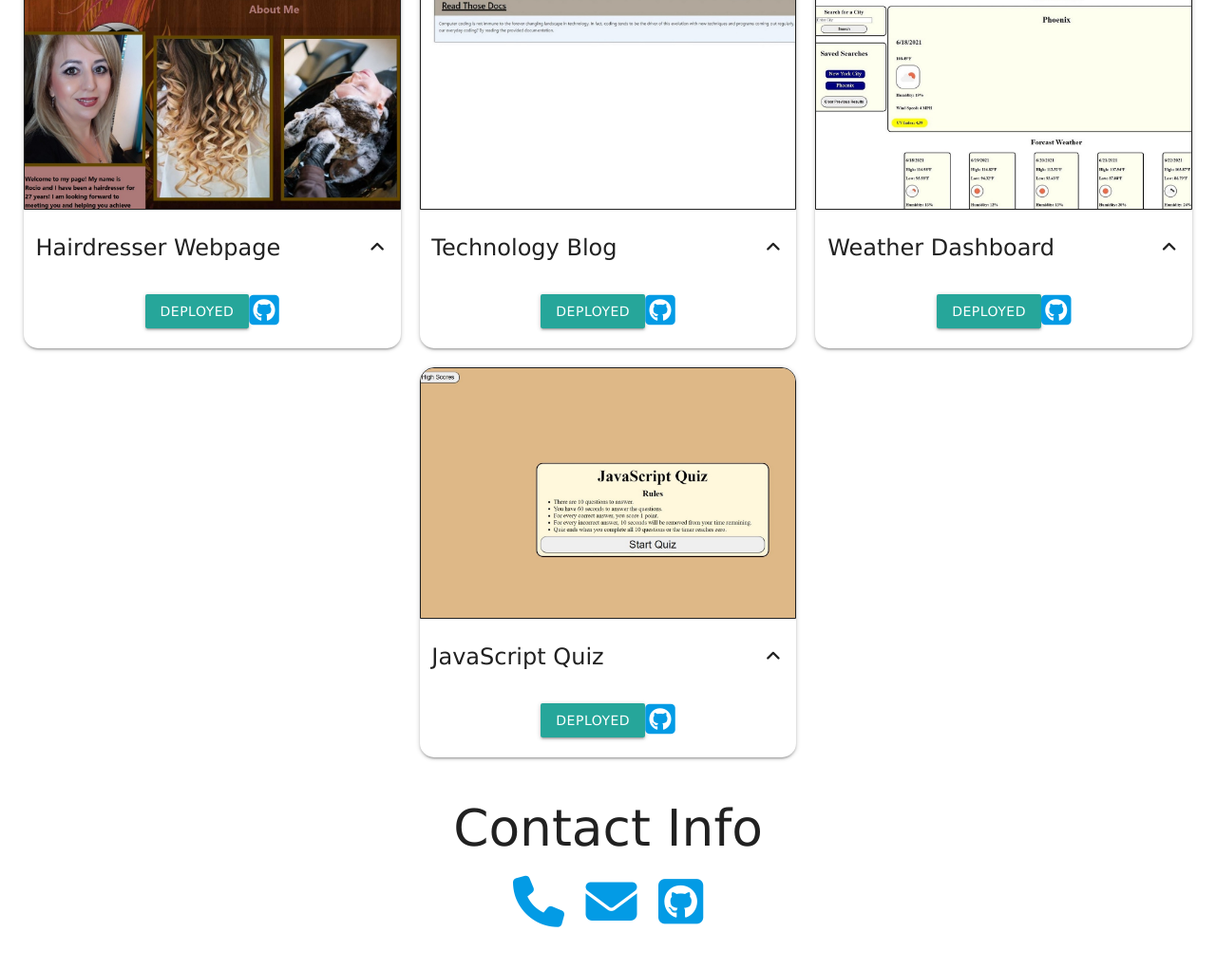
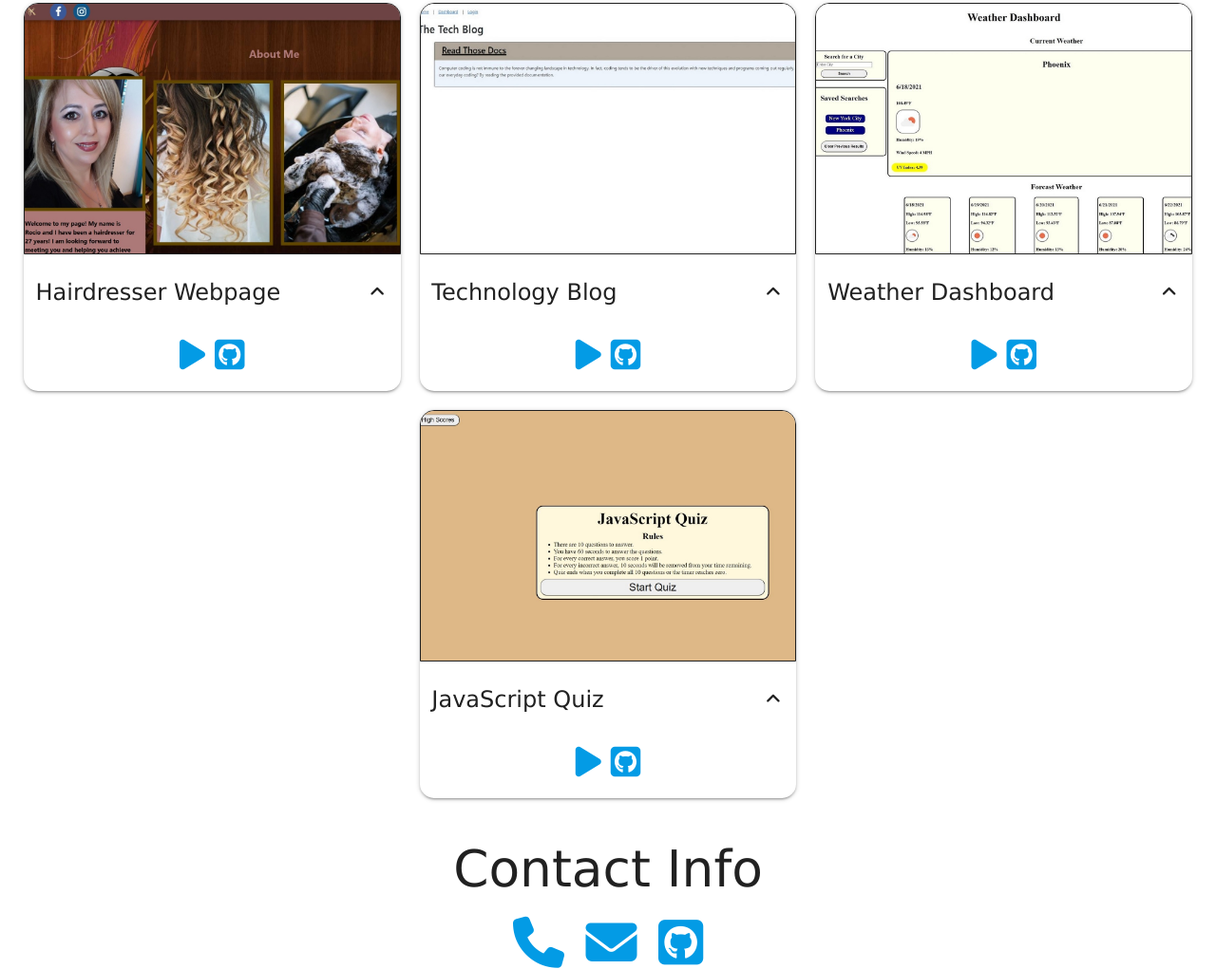
Before and after one commit to JMan4342/Joseph-Manning-Portfolio, a website: page index.html in a window 1280 px wide. Shown: the part 782-1803 px from the top of the page at 95% size. Before the commit the page ends 1779 px from the top, so only its background shows below. Drawn offline with nearby package versions, Linux system fonts and the light colour scheme.

Commit message:
Style icon links work cards

```diff
--- a/assets/css/style.css
+++ b/assets/css/style.css
@@ -67,3 +67,19 @@ html {
   border-width: 1px;
   margin-left: 0px;
 }
+
+#work a{
+  margin-left: 5px;
+  margin-right: 5px;
+}
+
+/* #work .btn {
+  height: 31px;
+  border-radius: 3px;
+  padding-left: 10px;
+  padding-right: 10px;
+} */
+
+/* #work i{
+  box-shadow: 0 2px 2px 0 rgb(0 0 0 / 14%), 0 3px 1px -2px rgb(0 0 0 / 12%), 0 1px 5px 0 rgb(0 0 0 / 20%);
+} */
--- a/index.html
+++ b/index.html
@@ -126,15 +126,15 @@
                 <i class="fas fa-angle-up right col s1"></i>
               </span>
             </div>
-            <div class="row center-align valign-wrapper">
+            <div class="row center-align">
               <a
                 href="https://jman4342.github.io/Hair-Dresser/Hairdresser.html"
                 target="_blank"
-                class="btn"
-                >Deployed</a
               >
+                <i class="fas fa-play fa-2x valign-wrapper"></i>
+              </a>
               <a href="https://github.com/JMan4342/Hair-Dresser" target="_blank"
-                ><i class="fab fa-github-square fa-2x"></i
+                ><i class="fab fa-github-square fa-2x valign-wrapper"></i
               ></a>
             </div>
             <div class="card-reveal">
@@ -169,15 +169,12 @@
                 <i class="fas fa-angle-up right col s1"></i>
               </span>
             </div>
-            <div class="row center-align valign-wrapper">
-              <a
-                href="https://tech-blog0713.herokuapp.com/"
-                target="_blank"
-                class="btn"
-                >Deployed</a
-              >
+            <div class="row center-align">
+              <a href="https://tech-blog0713.herokuapp.com/" target="_blank">
+                <i class="fas fa-play fa-2x valign-wrapper"></i>
+              </a>
               <a href="https://github.com/JMan4342/TechBlog" target="_blank"
-                ><i class="fab fa-github-square fa-2x"></i
+                ><i class="fab fa-github-square fa-2x valign-wrapper"></i
               ></a>
             </div>
             <div class="card-reveal">
@@ -210,17 +207,17 @@
                 <i class="fas fa-angle-up right col s1"></i>
               </span>
             </div>
-            <div class="row center-align valign-wrapper">
+            <div class="row center-align">
               <a
                 href="https://jman4342.github.io/Weather-Dashboard/"
                 target="_blank"
-                class="btn"
-                >Deployed</a
               >
+                <i class="fas fa-play fa-2x valign-wrapper"></i>
+              </a>
               <a
                 href="https://github.com/JMan4342/Weather-Dashboard"
                 target="_blank"
-                ><i class="fab fa-github-square fa-2x"></i
+                ><i class="fab fa-github-square fa-2x valign-wrapper"></i
               ></a>
             </div>
             <div class="card-reveal">
@@ -256,15 +253,12 @@
                 <i class="fas fa-angle-up right col s1"></i>
               </span>
             </div>
-            <div class="row center-align valign-wrapper">
-              <a
-                href="https://jman4342.github.io/Code-Quiz/"
-                target="_blank"
-                class="btn"
-                >Deployed</a
-              >
+            <div class="row center-align">
+              <a href="https://jman4342.github.io/Code-Quiz/" target="_blank">
+                <i class="fas fa-play fa-2x valign-wrapper"></i>
+              </a>
               <a href="https://github.com/JMan4342/Code-Quiz" target="_blank"
-                ><i class="fab fa-github-square fa-2x"></i
+                ><i class="fab fa-github-square fa-2x valign-wrapper"></i
               ></a>
             </div>
             <div class="card-reveal">
```
Lines whose indentation alone changed are shown as unchanged.
